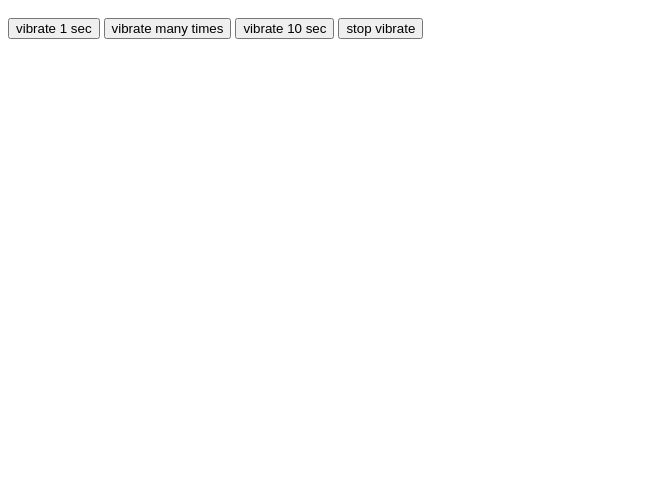
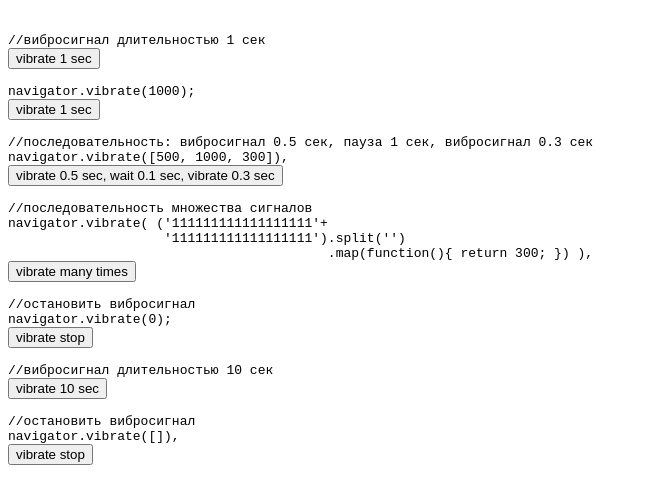
Before and after one commit to sergeymakoveev/examples, a plain HTML site: page 2013.01.trends-of-frontend/api.vibration.html in a window 1280 px wide. Shown: the part 48-552 px from the top of the page, without its empty margins (0-647 px from the left). Drawn offline with Linux system fonts and the light colour scheme.

Commit message:
[edit] api.vibration.html

```diff
--- a/2013.01.trends-of-frontend/api.vibration.html
+++ b/2013.01.trends-of-frontend/api.vibration.html
@@ -20,26 +20,65 @@
 </head>
 <body>
 <h1>Vibration API</h1>
+<pre>
+
+//вибросигнал длительностью 1 сек
 <input type="button" value="vibrate 1 sec"
        onclick="
             if( 'vibrate' in navigator )
                 navigator.vibrate(1000);
        " />
+
+navigator.vibrate(1000);
+<input type="button" value="vibrate 1 sec"
+       onclick="
+            if( 'vibrate' in navigator )
+                navigator.vibrate(1000);
+       " />
+
+//последовательность: вибросигнал 0.5 сек, пауза 1 сек, вибросигнал 0.3 сек
+navigator.vibrate([500, 1000, 300]),
+<input type="button" value="vibrate 0.5 sec, wait 0.1 sec, vibrate 0.3 sec"
+       onclick="
+            if( 'vibrate' in navigator )
+                navigator.vibrate([500, 100, 300]);
+       " />
+
+//последовательность множества сигналов
+navigator.vibrate( ('111111111111111111'+
+                    '111111111111111111').split('')
+                                         .map(function(){ return 300; }) ),
 <input type="button" value="vibrate many times"
        onclick="
             if( 'vibrate' in navigator )
-                navigator.vibrate([200,100,200,100,200,50,200]);
+                navigator.vibrate( ('111111111111111111'+
+                                    '111111111111111111').split('')
+                                                         .map(function(){ return 300;}) )
        " />
+
+//остановить вибросигнал
+navigator.vibrate(0);
+<input type="button" value="vibrate stop"
+       onclick="
+            if( 'vibrate' in navigator )
+                navigator.vibrate(0);
+       " />
+
+//вибросигнал длительностью 10 сек
 <input type="button" value="vibrate 10 sec"
        onclick="
             if( 'vibrate' in navigator )
                 navigator.vibrate(10000);
        " />
-<input type="button" value="stop vibrate"
+
+//остановить вибросигнал
+navigator.vibrate([]),
+<input type="button" value="vibrate stop"
        onclick="
             if( 'vibrate' in navigator )
-                navigator.vibrate(0);
+                navigator.vibrate([]);
        " />
+</pre>
 
 </body>
 </html>
```
